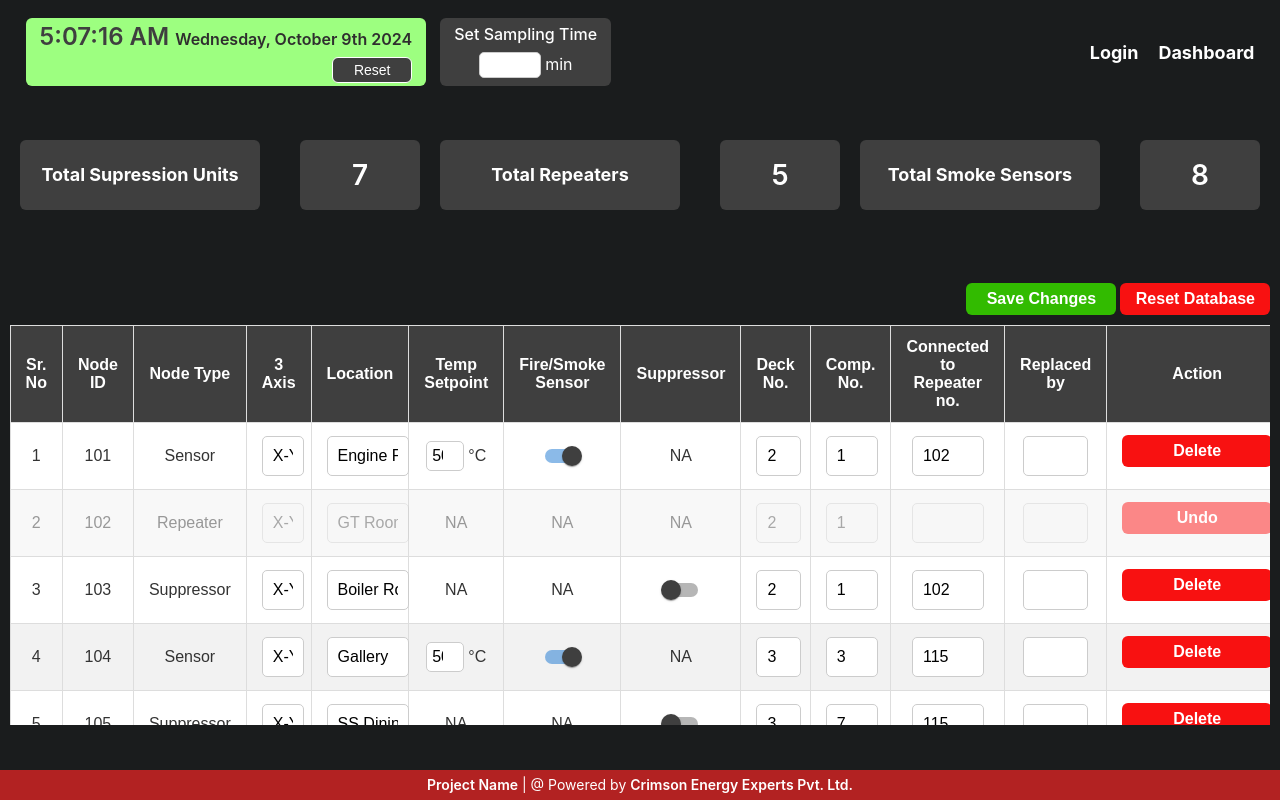
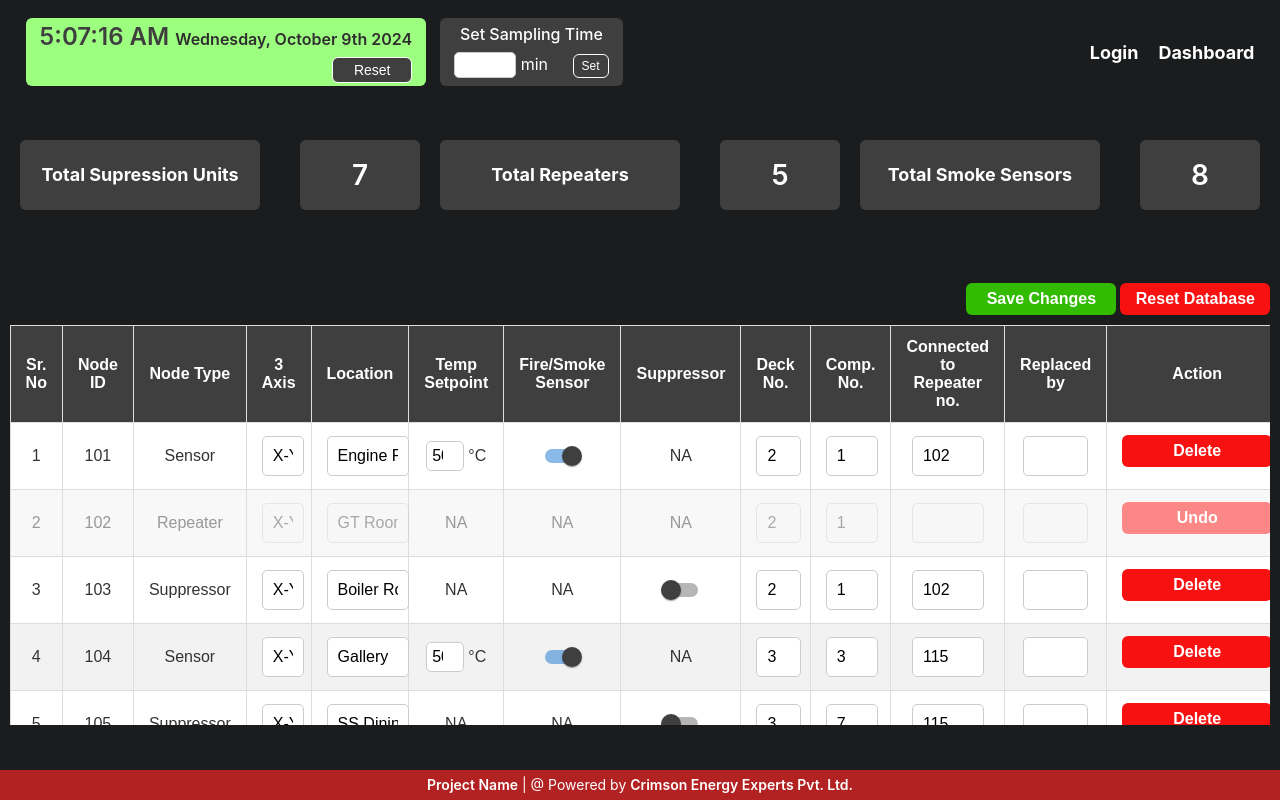
Before and after one commit to cee-diksha/fire_detection, a React (Create React App) app: page /settings in a window 1280 px wide. Built offline with nearby package versions, Linux system fonts and the light colour scheme.

Commit message:
setting page modified

```diff
--- a/src/comp-styles.css
+++ b/src/comp-styles.css
@@ -378,6 +378,17 @@ tbody tr:hover {
   align-items: center;
   justify-content: space-evenly;
   flex-direction: column;
+}
+
+.samplingtime button {
+  border-radius: 6px;
+  background-color: transparent;
+  border: 1px solid #fff;
+  color: #fff;
+  margin-left: 20px;
+  padding: 4px 8px;
+  font-size: 12px;
+  cursor: pointer;
 }
 
 .samplingtime-input{
--- a/src/pages/Settings.js
+++ b/src/pages/Settings.js
@@ -9,10 +9,20 @@ import { MainContext } from '../context/MainContext'
 import Footer from '../components/Footer'
 
 const SetSamplingTime = () => {
+  const [time, setTime] = useState(null)
+
+  const handleSamplingTime = (event) => {
+    setTime(event.target.value)
+  }
+
+  const setSamplingTime = () => {
+
+  }
+
   return (
     <div className='samplingtime'>
       <span style={{marginTop: "-8px", fontWeight: "500"}}>Set Sampling Time</span>
-      <span style={{marginTop: "8px"}}><input className='samplingtime-input' type="text" /> min</span>
+      <span style={{marginTop: "8px"}}><input value={time} className='samplingtime-input' type="text" onChange={handleSamplingTime} /> min <button onClick={setSamplingTime}>Set</button></span>
     </div>
   )
 }
```
